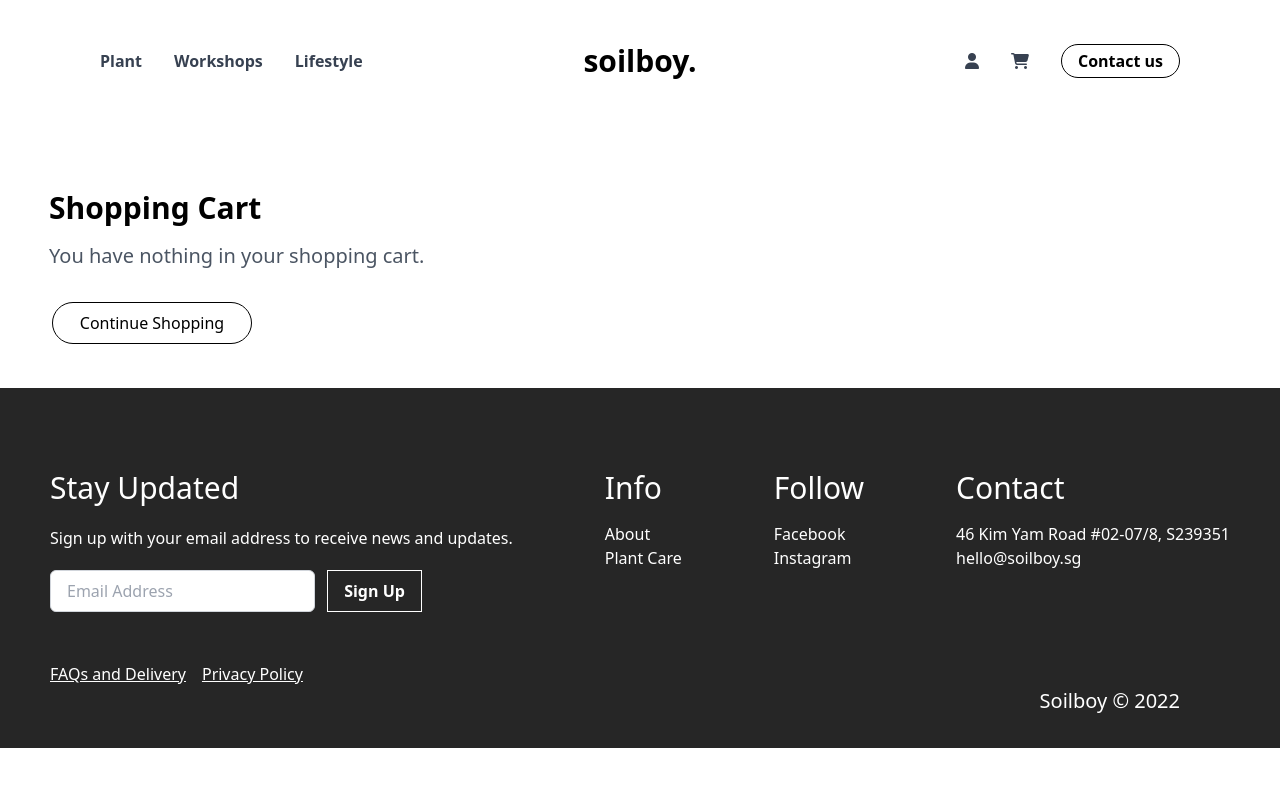
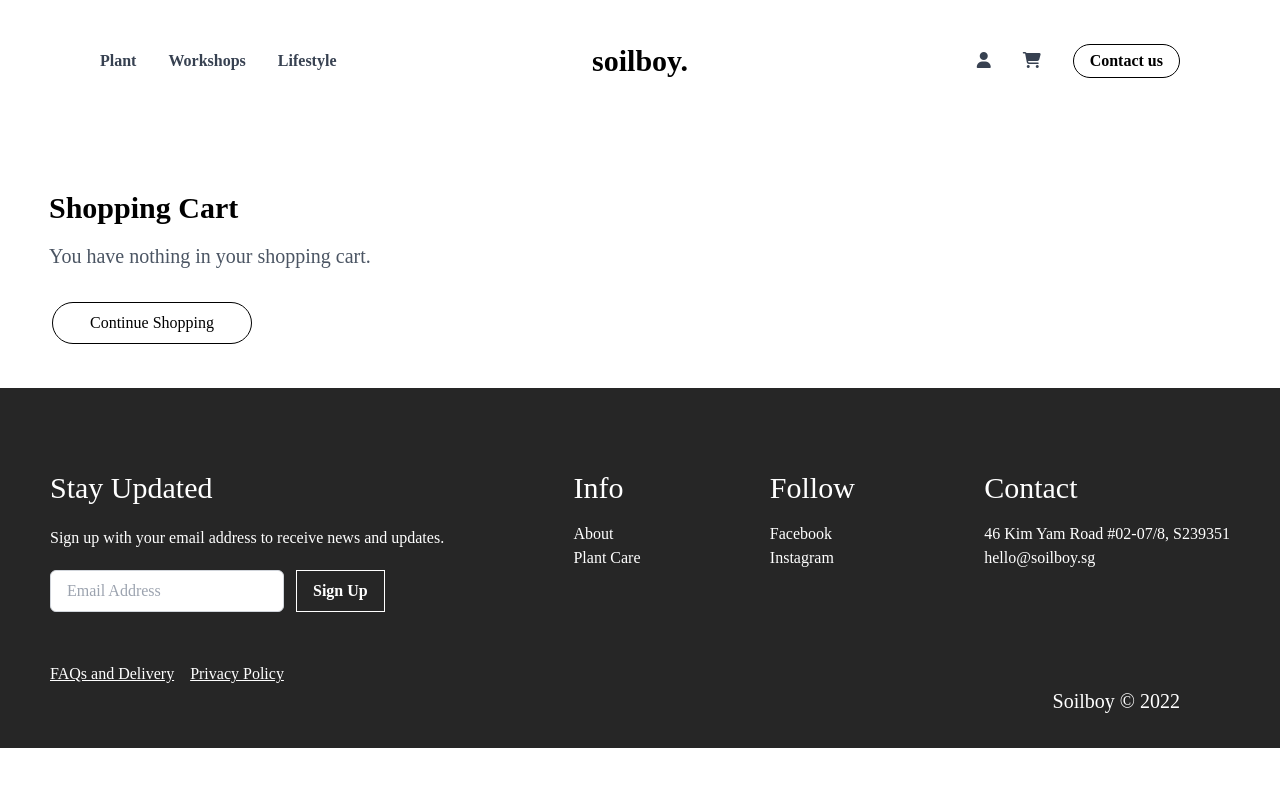
Before and after one commit to AnzalSidhikh/Soilboy-, a plain HTML site: page cart.html in a window 1280 px wide. Drawn offline with nearby package versions, Linux system fonts and the light colour scheme; a web font is replaced by a local one.

Commit message:
cart.css

```diff
--- a/cart.css
+++ b/cart.css
@@ -1,3 +1,7 @@
+*{
+        font-family: "Aktiv Grotesk Ex";
+ }
+
 .pp{
     margin-left: 5px;
 
```
